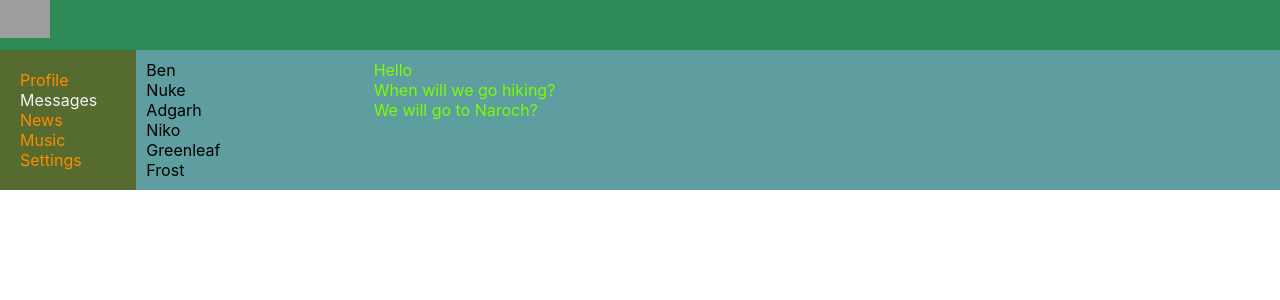
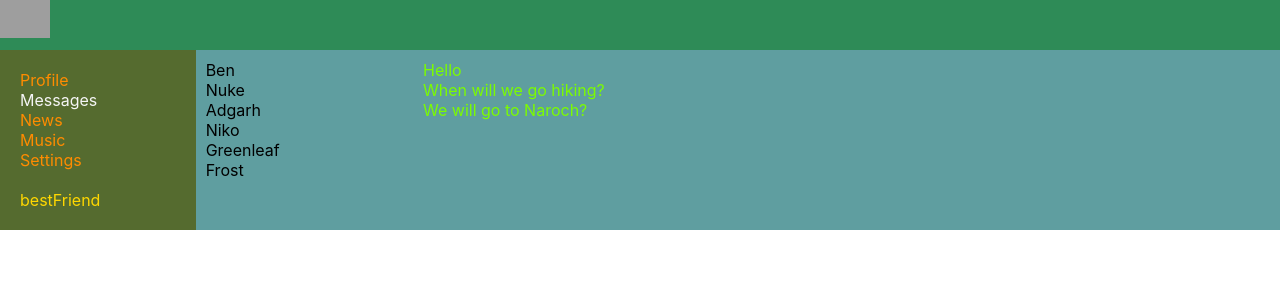
Before and after one commit to Volcher93/social_network, a React (Create React App) app: page /dialogs in a window 1280 px wide. Shown: the top 300 px of the page. Built offline with nearby package versions, Linux system fonts and the light colour scheme; grey boxes are pictures that could not be loaded.

Commit message:
Refactoring code.

```diff
--- a/src/App.css
+++ b/src/App.css
@@ -6,7 +6,7 @@
     "h h"
     "n c";
     grid-template-rows: 50px 1fr;
-    grid-template-columns: 1fr 10fr;
+    grid-template-columns: 1.5fr 10fr;
     /*grid-gap: 10px;*/
 }
 
--- a/src/App.js
+++ b/src/App.js
@@ -17,8 +17,10 @@ function App(props) {
                 <Header/>
                 <Navbar/>
                 <div className='app-wrapper-content'>
-                    <Route path='/dialogs' render={ () => <Dialogs dialogs={props.dialogs} messages={props.messages}/>}/>
-                    <Route path='/profile' render={() => <Profile posts={props.posts}/>}/>
+                    <Route path='/dialogs'
+                           render={() => <Dialogs state={props.state.messagesPage}/>}/>
+                    <Route path='/profile'
+                           render={() => <Profile state={props.state.profilePage}/>}/>
                     <Route path='/news' render={() => <News/>}/>
                     <Route path='/music' render={() => <Music/>}/>
                     <Route path='/settings' render={() => <Settings/>}/>
--- a/src/components/Dialogs/Dialogs.jsx
+++ b/src/components/Dialogs/Dialogs.jsx
@@ -4,8 +4,8 @@ import DialogItem from "./Dialogitem/DialogItem";
 import Message from "./Message/Message";
 
 function Dialogs(props) {
-    let dialogsElements = props.dialogs.map(d => <DialogItem name={d.name} id={d.id}/>);
-    let messagesElements = props.messages.map(m => <Message message={m.message}/>);
+    let dialogsElements = props.state.dialogs.map(d => <DialogItem name={d.name} id={d.id}/>);
+    let messagesElements = props.state.messages.map(m => <Message message={m.message}/>);
 
     return (
         <div className={s.dialogs}>
--- a/src/components/Navbar/Navbar.jsx
+++ b/src/components/Navbar/Navbar.jsx
@@ -3,6 +3,7 @@ import p from './Navbar.module.css';
 import {NavLink} from "react-router-dom";
 
 function Navbar() {
+
     return (
         <nav className={p.nav}>
             <div className={p.item}>
@@ -20,7 +21,11 @@ function Navbar() {
             <div className={p.item}>
                 <NavLink to="/settings" activeClassName={p.activeLink}>Settings</NavLink>
             </div>
-        </nav>)
+            <div className={p.sidebar}>
+                bestFriend
+            </div>
+        </nav>
+    )
 }
 
 export default Navbar;
--- a/src/components/Navbar/Navbar.module.css
+++ b/src/components/Navbar/Navbar.module.css
@@ -8,6 +8,19 @@
     color: darkorange;
     text-decoration: none;
 }
+
 .item a.activeLink {
     color: whitesmoke;
 }
+
+.sidebar {
+    display: grid;
+    grid-template-columns: 1fr 1fr 1fr;
+    padding-top: 20px;
+    color: gold;
+}
+
+.sidebar img {
+    width: 40px;
+    height: 40px;
+}
--- a/src/components/Profile/MyPosts/MyPosts.jsx
+++ b/src/components/Profile/MyPosts/MyPosts.jsx
@@ -3,6 +3,7 @@ import s from './MyPosts.module.css';
 import Post from "./Post/Post";
 
 function MyPosts(props) {
+
     let postsElements = props.posts.map(p => <Post message={p.message} likesCount={p.likesCount}/>);
     return (
         <div className={s.post}>
--- a/src/components/Profile/Profile.jsx
+++ b/src/components/Profile/Profile.jsx
@@ -7,7 +7,7 @@ function Profile(props) {
     return (
         <div>
             <ProfileInfo/>
-            <MyPosts posts={props.posts}/>
+            <MyPosts posts={props.state.posts}/>
         </div>
     )
 }
--- a/src/index.js
+++ b/src/index.js
@@ -3,31 +3,12 @@ import ReactDOM from 'react-dom/client';
 import './index.css';
 import App from './App';
 import reportWebVitals from './reportWebVitals';
-
-//SERVER DATA SIMULATION
-let posts = [
-    {id: 1, message: 'It`s my first post', likesCount: 6},
-    {id: 2, message: 'Hi, how are you?', likesCount: 1}
-];
-let dialogs = [
-    {id: 1, name: 'Ben'},
-    {id: 2, name: 'Nuke'},
-    {id: 3, name: 'Adgarh'},
-    {id: 4, name: 'Niko'},
-    {id: 5, name: 'Greenleaf'},
-    {id: 6, name: 'Frost'}
-];
-let messages = [
-    {id: 1, message: 'Hello'},
-    {id: 2, message: 'When will we go hiking?'},
-    {id: 3, message: 'We will go to Naroch?'}
-];
-//END OF DATA
+import state from "./redux/State";
 
 const root = ReactDOM.createRoot(document.getElementById('root'));
 root.render(
     <React.StrictMode>
-        <App posts={posts} dialogs={dialogs} messages={messages}/>
+        <App state={state}/>
     </React.StrictMode>
 );
 
--- /dev/null
+++ b/src/redux/State.js
@@ -0,0 +1,33 @@
+let state = {
+    profilePage: {
+        posts: [
+            {id: 1, message: 'It`s my first post', likesCount: 6},
+            {id: 2, message: 'Hi, how are you?', likesCount: 1}
+        ]
+    },
+    messagesPage: {
+        dialogs: [
+            {id: 1, name: 'Ben'},
+            {id: 2, name: 'Nuke'},
+            {id: 3, name: 'Adgarh'},
+            {id: 4, name: 'Niko'},
+            {id: 5, name: 'Greenleaf'},
+            {id: 6, name: 'Frost'}
+        ],
+        messages: [
+            {id: 1, message: 'Hello'},
+            {id: 2, message: 'When will we go hiking?'},
+            {id: 3, message: 'We will go to Naroch?'}
+        ]
+    },
+    sidebar: {
+        bFriends: [
+            {name: 'Ben', src: "https://i.pinimg.com/736x/ae/ad/a1/aeada11ce3855393f3078033d4a7e2b7.jpg"},
+            {name: 'Adgarh', src: "https://i.pinimg.com/736x/d2/e4/8e/d2e48ef2b1862bc5774c1ac51b00d0ff.jpg"},
+            {name: 'Niko', src: "https://i1.sndcdn.com/avatars-000654084507-0m4lhd-t500x500.jpg"}
+        ]
+    }
+
+}
+
+export default state
```
Also changed, not shown: src/components/Navbar/sidebar/bestFriend.js (added, +29 -0 lines).
